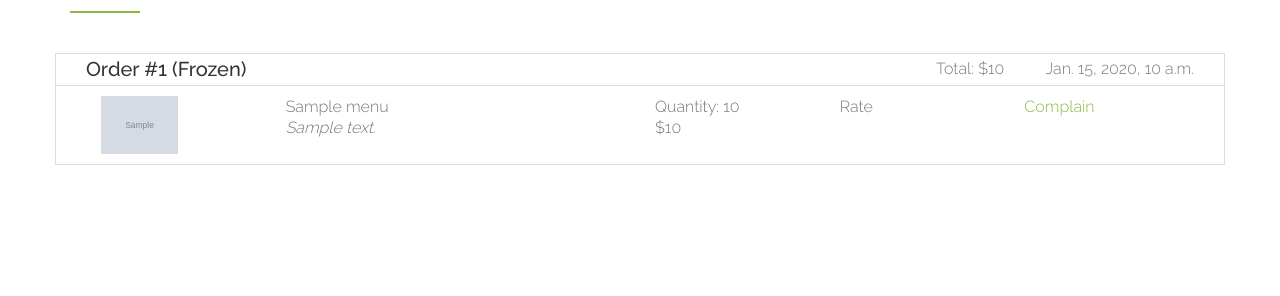
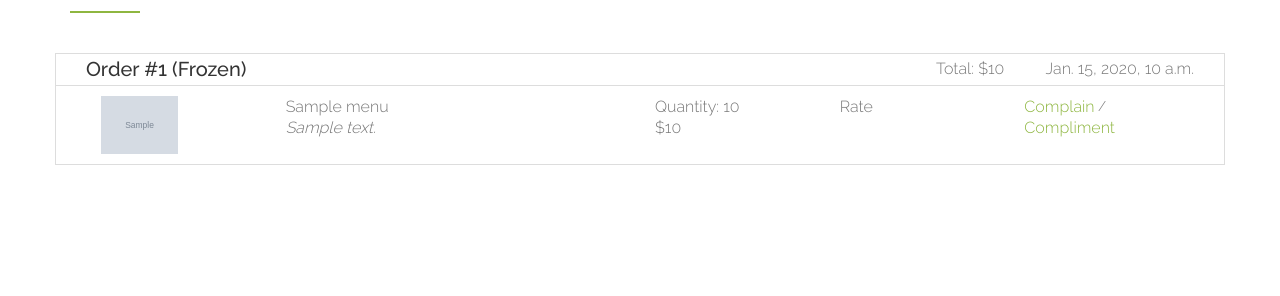
Before and after one commit to wujunhua/foodie, a Django app: page /orders/ in a window 1280 px wide. Shown: the part 199-495 px from the top of the page. Run offline with Django 3.2, Linux system fonts and the light colour scheme; a user stored in the database is signed in; tables that the repository leaves empty hold one stand-in row (values such as "Sample post"); grey boxes marked "Sample" are stand-in pictures; parts of the project's set-up code (start-up, migrations or seed data) failed here and were passed over; some libraries are stand-ins or nearby versions.

Commit message:
Updated orders template. Added orders link to navbar. Fixed bug with checkout not subtracting money.

```diff
--- a/foodie/templates/navbar.html
+++ b/foodie/templates/navbar.html
@@ -14,7 +14,7 @@
     <div class="collapse navbar-collapse" id="bs-example-navbar-collapse-1">
     <ul class="nav navbar-nav navbar-right">
         {% if user.is_authenticated and request.user|has_group:"customer" %}
-        <li><a href="" class="page-scroll">Orders</a></li>
+        <li><a href="{% url 'orders'}" class="page-scroll">Orders</a></li>
         <li><a href="{% url 'menu' %}" class="page-scroll">Menu</a></li>
         <li><a href="" class="page-scroll">Account</a></li>
         <li><a href="{% url 'logout' %}" class="page-scroll">Logout<br></a></li>
--- a/foodie/templates/orders.html
+++ b/foodie/templates/orders.html
@@ -51,7 +51,7 @@
                 <p>Rate</p>
             </div>
             <div class="col-md-2">
-                <a href=""><p>Complain</p></a>
+                <a href=""><p>Complain</p></a> /<a href=""><p>Compliment</p></a>
             </div>
         </div>
         {% endfor %}
--- a/foodie/views.py
+++ b/foodie/views.py
@@ -74,11 +74,11 @@ def checkout(request):
                                                       item=item.product,
                                                       quantity=item.quantity,
                                                       subtotal=item.subtotal )
-            cart.clear()
             user_profile.num_orders += 1
             user_profile.money_spent += cart.total
             user_profile.money -= cart.total
             user_profile.save()
+            cart.clear()
             return render(request, 'order_success.html', {'order_no': order.id, 'frozen': order.frozen, 'nav_on': True})
 
 def orders(request):
```
